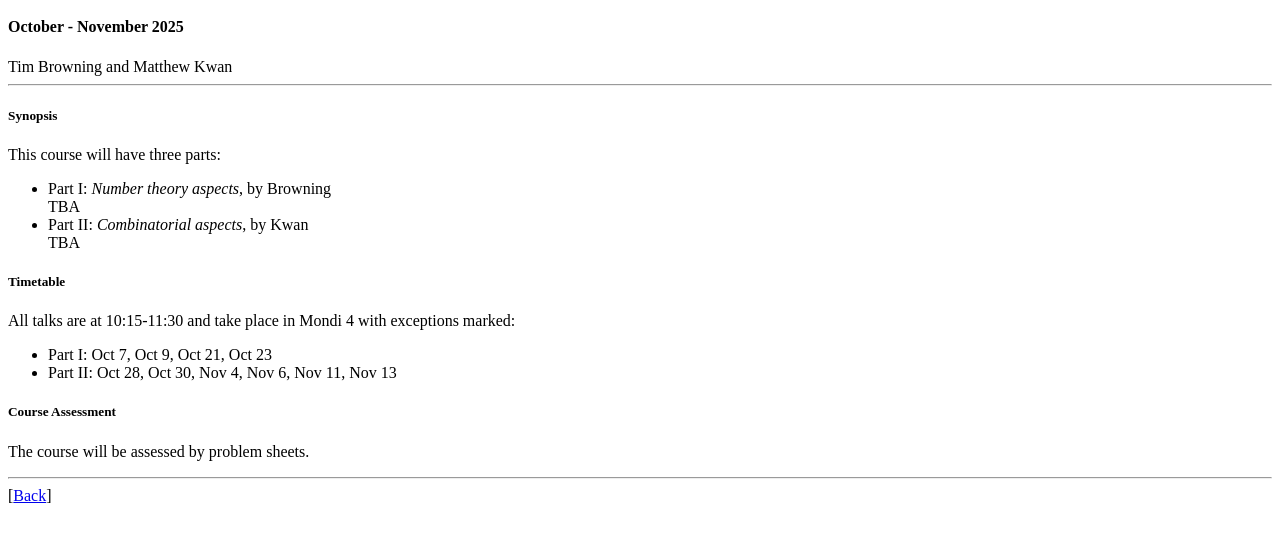
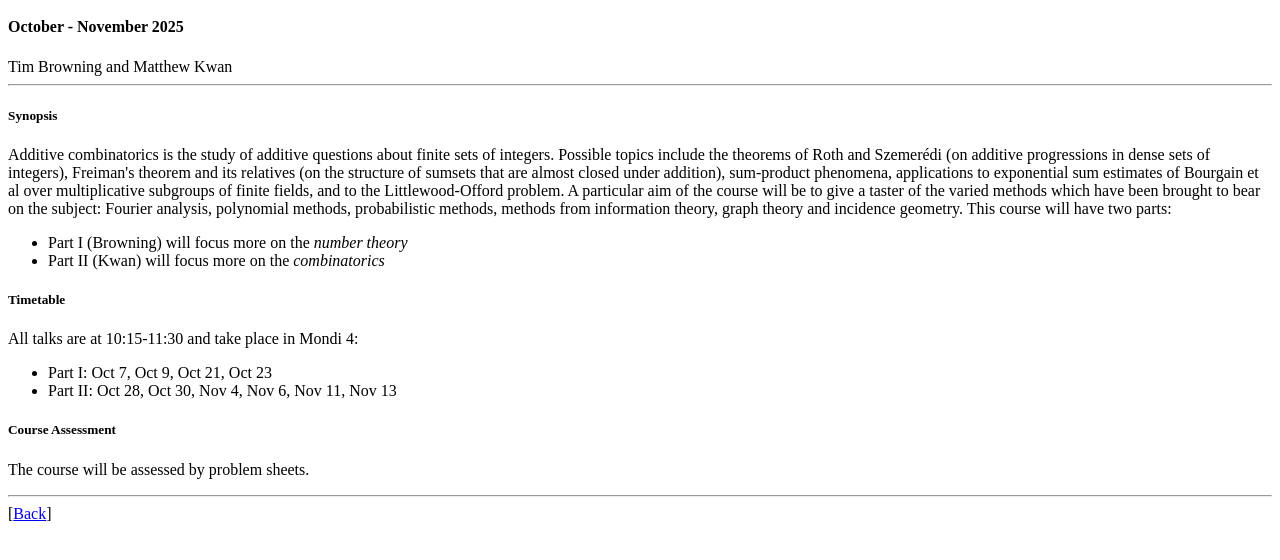
Before and after one commit to tdbrowning/tdb, a plain HTML site: page teaching_ac/index.html in a window 1280 px wide. Shown: the part 38-598 px from the top of the page. Drawn offline with Linux system fonts and the light colour scheme.

Commit message:
2 commit

```diff
--- a/teaching_ac/index.html
+++ b/teaching_ac/index.html
@@ -34,15 +34,18 @@ Tim Browning and Matthew Kwan
 
 <h5>Synopsis</h5>
 
-  <p>This course will have three parts:
+  <p>
+  Additive combinatorics is the study of additive questions about finite sets of integers.
+  Possible topics include the theorems of Roth and Szemerédi (on additive progressions in dense sets of integers), Freiman's theorem and its relatives (on the structure of sumsets that are almost closed under addition), sum-product phenomena, applications to exponential sum estimates of Bourgain et al over multiplicative subgroups of finite fields, and to the Littlewood-Offord problem. A particular aim of the course will be to give a taster of the varied methods which have been brought to bear on the subject: Fourier analysis, polynomial methods, probabilistic methods, methods from information theory, graph theory and incidence geometry.
+
+
+  This course will have two parts:
   <ul>
 
-  <li>Part I: <i>Number theory aspects</i>, by Browning<br>
-TBA</li>
+  <li>Part I (Browning) will focus more on the <i>number theory</i></li>
 
 
-  <li>Part II: <i>Combinatorial aspects</i>, by Kwan<br>
-TBA
+  <li>Part II (Kwan) will focus more on the <i>combinatorics</i>
 </li>
 
   </ul>
@@ -52,7 +55,7 @@ TBA
 
 <h5>Timetable</h5>
 
-All talks are at 10:15-11:30 and take place in Mondi 4 with exceptions marked:
+All talks are at 10:15-11:30 and take place in Mondi 4:
 <br>
 
 <ul>
```
